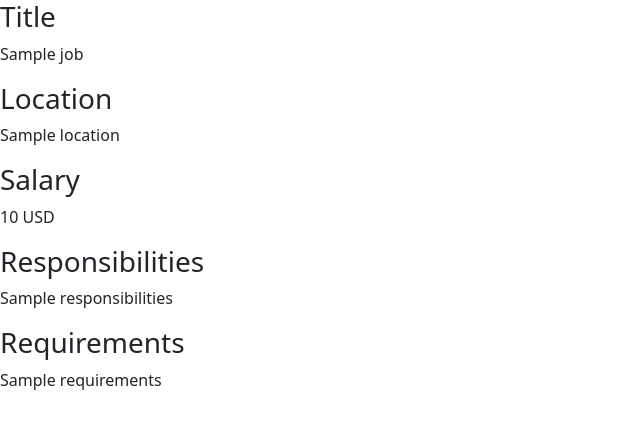
After one commit to DragosZR/Final-Project, a Flask app: template templates/job_page.html in a window 1280 px wide. The commit adds this page. Shown: the top 429 px of the page, without its empty margins (0-640 px from the left). Run offline with Flask 3, Linux system fonts and the light colour scheme; the template is opened without the code that fills it: most values are stand-ins (such as "Sample title", 1, 10 or a date in 2020).

Commit message:
Added individual pages for each job, new templates.

```diff
--- a/app.py
+++ b/app.py
@@ -1,5 +1,5 @@
 from flask import Flask, render_template, jsonify
-from database import load_jobs_from_db
+from database import load_jobs_from_db, load_job_from_db
 
 app = Flask(__name__)
 
@@ -16,5 +16,13 @@ def list_jobs():
     return jsonify(jobs)
 
 
+@app.route("/job/<id>")
+def show_job(id):
+    job = load_job_from_db(id)
+    if not job:
+        return "Not Found", 404
+    return render_template('job_page.html', job=job)
+
+
 if __name__ == "__main__":
     app.run(debug=True)
--- /dev/null
+++ b/templates/bootstrap.html
@@ -0,0 +1,3 @@
+<meta charset="utf-8">
+<meta name="viewport" content="width=device-width, initial-scale=1">
+<link href="https://cdn.jsdelivr.net/npm/bootstrap@5.3.0-alpha2/dist/css/bootstrap.min.css" rel="stylesheet" integrity="sha384-aFq/bzH65dt+w6FI2ooMVUpc+21e0SRygnTpmBvdBgSdnuTN7QbdgL+OapgHtvPp" crossorigin="anonymous">
--- a/templates/home.html
+++ b/templates/home.html
@@ -1,9 +1,8 @@
+<!DOCTYPE html>
 <html>
   <head>
     <title>TechLand Careers</title>
-    <meta charset="utf-8">
-    <meta name="viewport" content="width=device-width, initial-scale=1">
-    <link href="https://cdn.jsdelivr.net/npm/bootstrap@5.3.0-alpha2/dist/css/bootstrap.min.css" rel="stylesheet" integrity="sha384-aFq/bzH65dt+w6FI2ooMVUpc+21e0SRygnTpmBvdBgSdnuTN7QbdgL+OapgHtvPp" crossorigin="anonymous">
+    {% include 'bootstrap.html' %}
     <style>
       #banner {
         height: 360px;
--- a/templates/job_item.html
+++ b/templates/job_item.html
@@ -13,6 +13,6 @@
         {% endif %}
     </div>
     <div class="col-2 padding-right: 16px">
-        <a href="mailto:zarif.dragos@gmail.com?subject=Application%20for%20{{job['title']}}&body=Name%3A%20%3Cinsert%20name%20here%3E%0D%0A%0D%0ACV%20Link%3A%20%3Cinsert%20resume%20link%3E%0D%0A%0D%0ALinkedIn%20Link%3A%20%3Cinsert%20linkedin%20link%3E" type="button" class="btn btn-outline-primary float-right align-middle">Apply</a>
+        <a href="/job/{{job['id']}}" type="button" class="btn btn-outline-primary float-right align-middle">Apply</a>
     </div>
 </div>
--- /dev/null
+++ b/templates/job_page.html
@@ -0,0 +1,19 @@
+<!DOCTYPE html>
+<html>
+   <head>
+      <title>{{job.title}} - TechLand Careers</title>
+      {% include 'bootstrap.html' %}
+   </head>
+   <body>
+      <h3>Title</h3>
+      <p>{{job.title}}</p>
+      <h3>Location</h3>
+      <p>{{job.location}}</p>
+      <h3>Salary</h3>
+      <p>{{job.salary}} {{job.currency}}</p>
+      <h3>Responsibilities</h3>
+      <p>{{job.responsibilities}}</p>
+      <h3>Requirements</h3>
+      <p>{{job.requirements}}</p>
+   </body>
+</html>
```
Also changed, not shown: database.py (+14 -0 lines).
